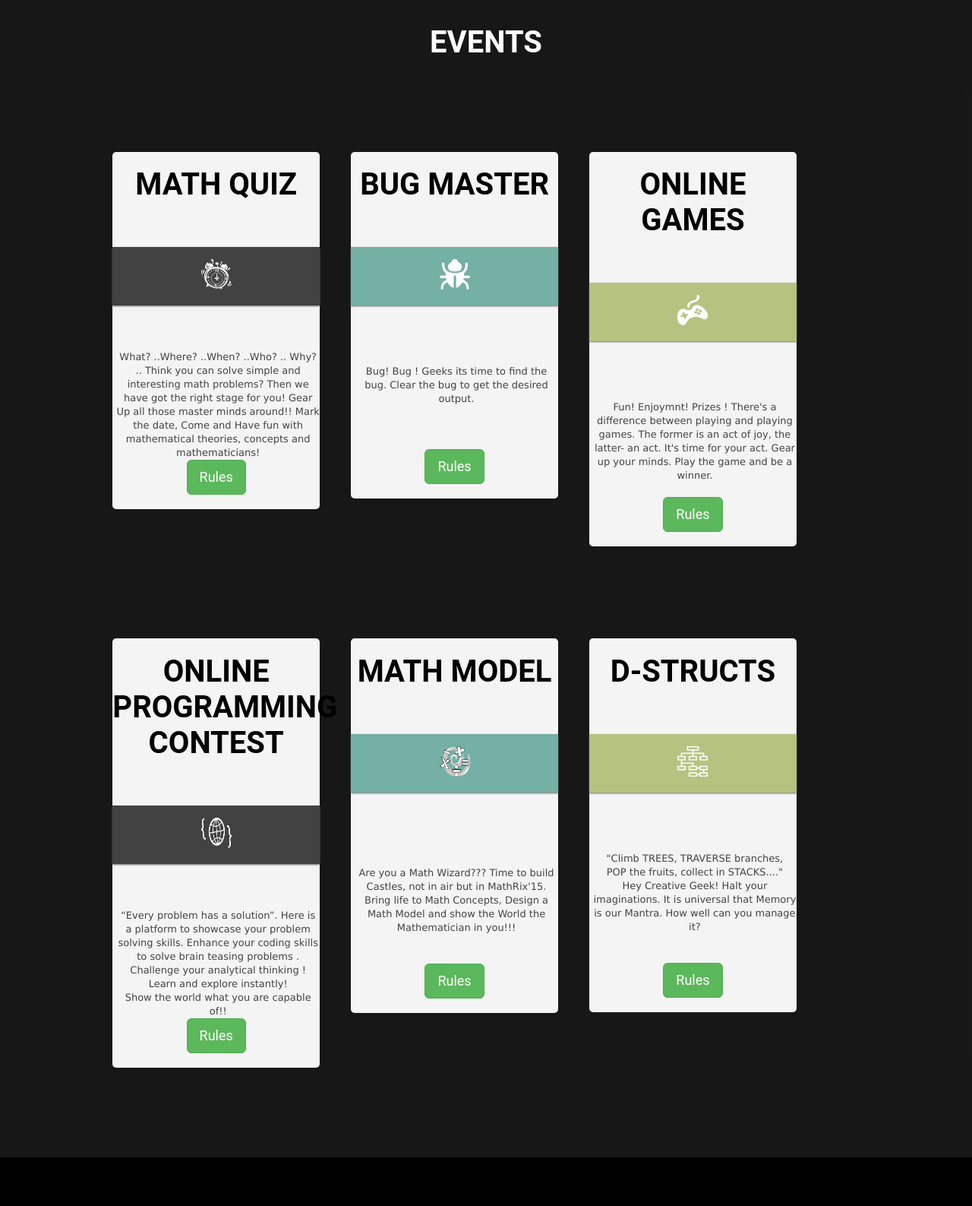
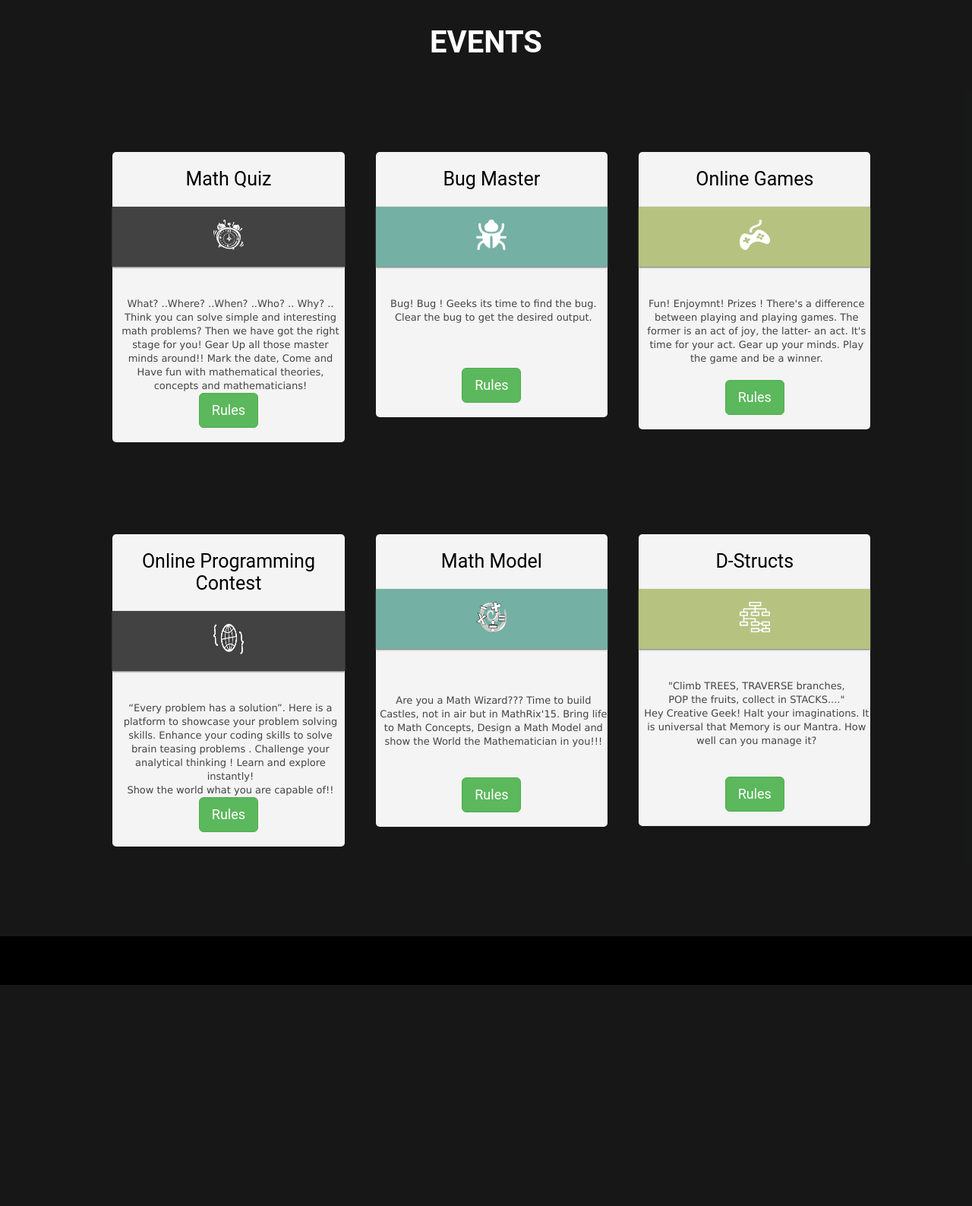
Before and after one commit to vinodprakash/Mathrix, a Rails app: page /home/events in a window 1280 px wide. Shown: the part 136-1723 px from the top of the page at 76% size. After the commit the page ends 1432 px from the top, so only its background shows below. Run offline with Rails 7, Linux system fonts and the light colour scheme; style sheets or scripts are compiled from the project's sources; some libraries are stand-ins or nearby versions.

Commit message:
Modification in events

```diff
--- a/app/views/home/events.html.erb
+++ b/app/views/home/events.html.erb
@@ -108,10 +108,10 @@ Smartphone Compatible web template, free webdesigns for Nokia, Samsung, LG, Sony
 							<div class="col-sm-11">
 						<div class="pricing-grid1">
 							<div class="price-value">
-								<h3 style="color: #000;">Math Quiz</h3>
+								<h4 style="color: #000; font-size: 25px;">Math Quiz</h4>
 							</div>
 							<h3><a href=""><img src="/images/events/quiz.png" width="40" height="40"></a></h3>
-							<br>
+
 							<ul>
 								<li>
 									<p align="center" style="margin-left: 5px;">
@@ -126,10 +126,10 @@ Smartphone Compatible web template, free webdesigns for Nokia, Samsung, LG, Sony
 						</div>
 						<div class="pricing-grid2">
 							<div class="price-value">
-								<h3 style="color: #000;">Bug Master</h3>
+								<h4 style="color: #000; font-size: 25px;">Bug Master</h4>
 							</div>
 							<h3><a href=""><img src="/images/events/bug.png" width="40" height="40"></a></h3>
-							<br><br>
+
 							<ul>
 								<li>
 									<p style="margin-left: 5px;">
@@ -144,10 +144,10 @@ Smartphone Compatible web template, free webdesigns for Nokia, Samsung, LG, Sony
 						</div>
 						<div class="pricing-grid3">
 							<div class="price-value">
-								<h3 style="color: #000;">Online Games</h3>
+								<h4 style="color: #000; font-size: 25px;">Online Games</h4>
 							</div>
 							<h3><a href=""><img src="/images/events/online-games.png" width="40" height="40"></a></h3>
-							<br><br>
+
 							<ul>
 								<li>
 									<p style="margin-left: 5px;">
@@ -171,10 +171,10 @@ Smartphone Compatible web template, free webdesigns for Nokia, Samsung, LG, Sony
 							<div class="col-sm-11">
 							<div class="pricing-grid1">
 							<div class="price-value">
-								<h3 style="color: #000;">Online Programming Contest</h3>
+								<h4 style="color: #000; font-size: 25px;">Online Programming Contest</h4>
 							</div>
 							<h3><a href=""><img src="/images/events/online-prog-contest.png" width="40" height="40"></a></h3>
-							<br>
+
 
 							<ul>
 								<li>
@@ -192,10 +192,10 @@ Smartphone Compatible web template, free webdesigns for Nokia, Samsung, LG, Sony
 
 						<div class="pricing-grid2">
 							<div class="price-value">
-								<h3 style="color: #000;">Math Model</h3>
+								<h4 style="color: #000; font-size: 25px;">Math Model</h4>
 							</div>
 							<h3><a href=""><img src="/images/events/maths-model.png" width="40" height="40"></a></h3>
-							<br><br>
+
 							<br>
 							<ul>
 								<li>
@@ -211,10 +211,10 @@ Smartphone Compatible web template, free webdesigns for Nokia, Samsung, LG, Sony
 						</div>
 						<div class="pricing-grid3">
 							<div class="price-value">
-								<h3 style="color: #000;">D-Structs</h3>
+								<h4 style="color: #000; font-size: 25px;">D-Structs</h4>
 							</div>
 							<h3><a href=""><img src="/images/events/d-structs.png" width="40" height="40"></a></h3>
-							<br><br>
+
 							<ul>
 								<li>
 									<p style="margin-left: 5px;">
--- a/public/css/magnific-popup1.css
+++ b/public/css/magnific-popup1.css
@@ -525,7 +525,7 @@ button::-moz-focus-inner {
 
 /*----*/
 .pricing-grid1{
-	width: 25.14%;
+	width: 28.14%;
 	float: left;
 	background: #F4F4F4;
 	text-align: center;
@@ -603,7 +603,7 @@ button::-moz-focus-inner {
 }
 /*----*/
 .pricing-grid2{
-	width: 25.14%;
+	width: 28.14%;
 	float: left;
 	border-radius: 5px;
 	-moz-border-radius: 5px;
@@ -660,7 +660,7 @@ button::-moz-focus-inner {
 }
 
 .pricing-grid3{
-	width: 25.14%;
+	width: 28.14%;
 	float: left;
 	border-radius: 5px;
 	-moz-border-radius: 5px;
```
